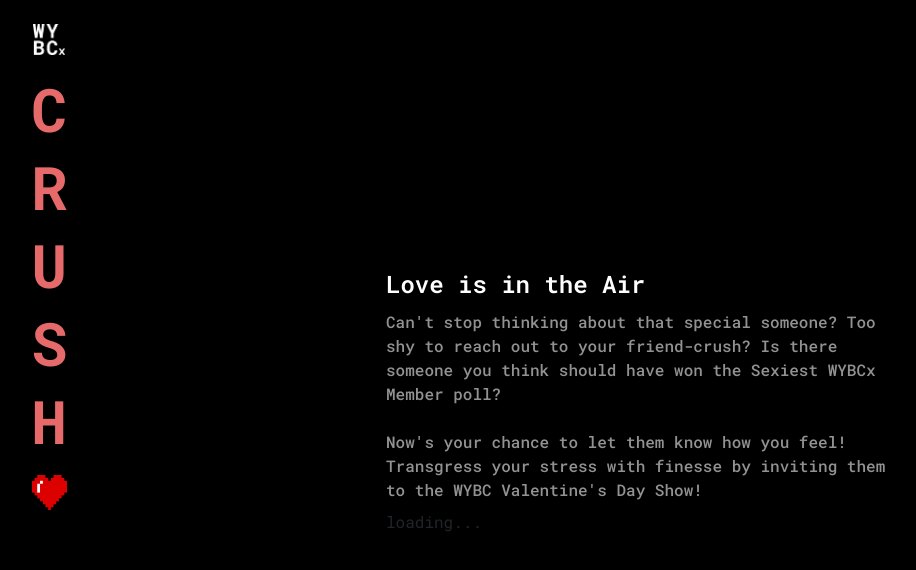
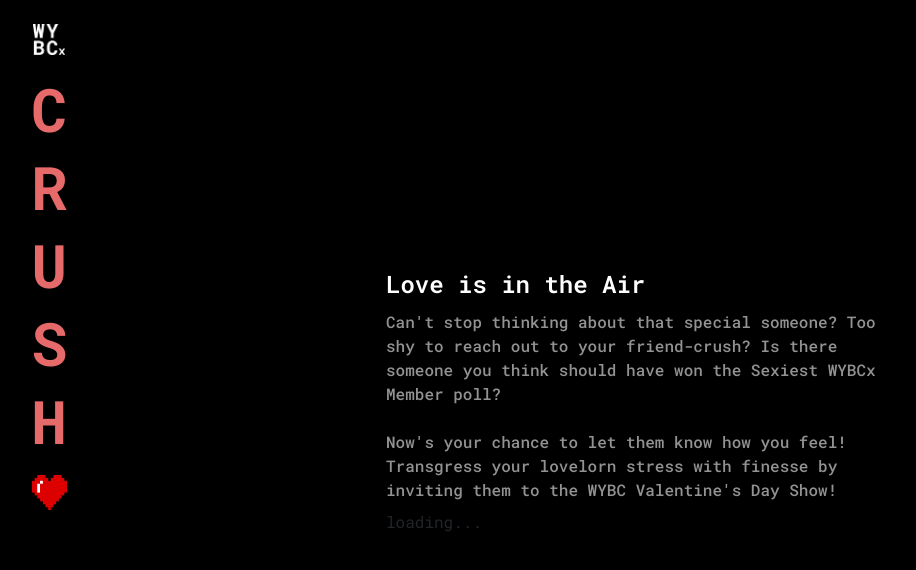
Before and after one commit to maxyuan6717/wybc-crush-client, a React (Create React App) app: page / in a window 1280 px wide. Shown: the top 570 px of the page, without its empty margins (8-924 px from the left). Built offline with nearby package versions, Linux system fonts and the light colour scheme; no server answers.

Commit message:
update landing text

```diff
--- a/src/pages/Landing.js
+++ b/src/pages/Landing.js
@@ -78,7 +78,8 @@
           <br />
           <br />
           Now's your chance to let them know how you feel! Transgress your
-          stress with finesse by inviting them to the WYBC Valentine's Day Show!
+          lovelorn stress with finesse by inviting them to the WYBC Valentine's
+          Day Show!
         </Row>
 
         {!loadingState ? (
```
